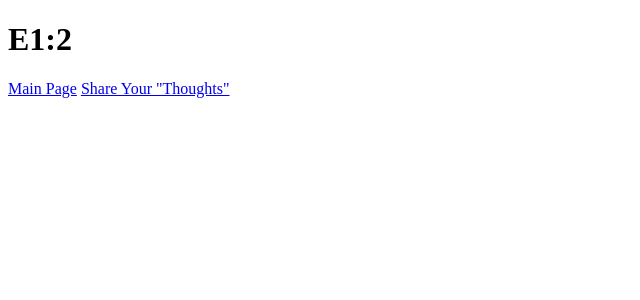
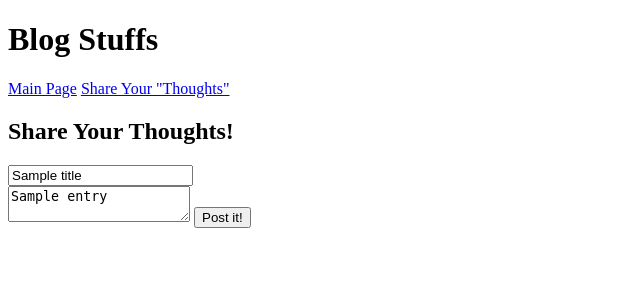
Before and after one commit to KelHougland/build-a-blog, a Flask app: template templates/post.html in a window 1280 px wide. Shown: the top 300 px of the page, without its empty margins (0-640 px from the left). Run offline with Flask 2, Linux system fonts and the light colour scheme; the template is opened without the code that fills it: most values are stand-ins (such as "Sample title", 1, 10 or a date in 2020).

Commit message:
finished assignment

```diff
--- a/main.py
+++ b/main.py
@@ -1,4 +1,4 @@
-from flask import Flask, request, redirect, render_template
+from flask import Flask, request, redirect, render_template, session, flash
 from flask_sqlalchemy import SQLAlchemy
 import cgi
 
@@ -10,7 +10,7 @@ app.config['SQLALCHEMY_ECHO'] = True
 db = SQLAlchemy(app)
 
 class Blog(db.Model):
-    id = db.Column(db.Integer, primary_key=True)
+    blog_id = db.Column(db.Integer, primary_key=True)
     title = db.Column(db.String(120))
     blog = db.Column(db.Text(65000))
 
@@ -20,22 +20,53 @@ class Blog(db.Model):
 
 
 
-@app.route('/blog', methods=['POST'])
-def showblogs():
-    return print('fix this')
 
 
 
-@app.route('/newpost', methods=['POST'])
+@app.route('/blog', methods=['POST', 'GET'])
+def showblogs():
+    blog_id=request.args.get('blog_id')
+    if blog_id != None:
+        blog_id=int(blog_id)
+    blogs=Blog.query.all()
+    return render_template('blog.html',blogs=blogs,blog_id=blog_id)
+
+
+
+@app.route('/newpost', methods=['POST', 'GET'])
 def addpost():
-    return print('fix this')
+    title = 'Entry Title'
+    entry = 'Share your thoughts'
+
+    if request.method == 'POST':
+        title = request.form['title']
+        entry = request.form['blogentry']
+        error = 0
+        if title == 'Entry Title':
+            flash("Please Title Your Thoughts", 'error')
+            error = 1
+        if entry == 'Share your thoughts':
+            flash("Please Enter Your Thoughts", 'error')
+            error = 1
+        if error == 1:
+            return render_template('post.html',title=title,entry=entry)
+        blog = Blog(title,entry)
+        db.session.add(blog)
+        db.session.commit()
+        blog_id=Blog.query.order_by(Blog.blog_id.desc()).first().blog_id
+        return redirect('/blog?blog_id={0}'.format(blog_id))
+
+
+    return render_template('post.html',title=title,entry=entry)
+
+@app.route('/', methods = ['POST', 'GET'])
+def index():
+    return redirect('blog')
 
 
 
 
-
-
-
+app.secret_key = 'A0Zr98j/3yX R~XHH!jmN]LWX/,?RU'
 
 if __name__ == "__main__":
     app.run()
--- a/templates/base.html
+++ b/templates/base.html
@@ -10,7 +10,7 @@
     </head>
 <body>
 
-    <h1>E1:2</h1>
+    <h1>Blog Stuffs</h1>
 
     <div>
         <a href = '/blog'>Main Page</a>
--- a/templates/post.html
+++ b/templates/post.html
@@ -3,6 +3,19 @@
 {% block content %}
 
 
+<h2>Share Your Thoughts!</h2>
+<form method = "POST">
+    <label>
+        <input type = 'text' name = 'title' value = '{{title}}'/>
+    </label>
+    <br>
+    <label>
+        <textarea name = 'blogentry'>{{entry}}</textarea>
+    </label>
+    <label>
+        <input type = 'submit' value = 'Post it!'/>
+    </label>
+</form>
 
 
 
```
Also changed, not shown: templates/blog.html (+19 -3 lines).
